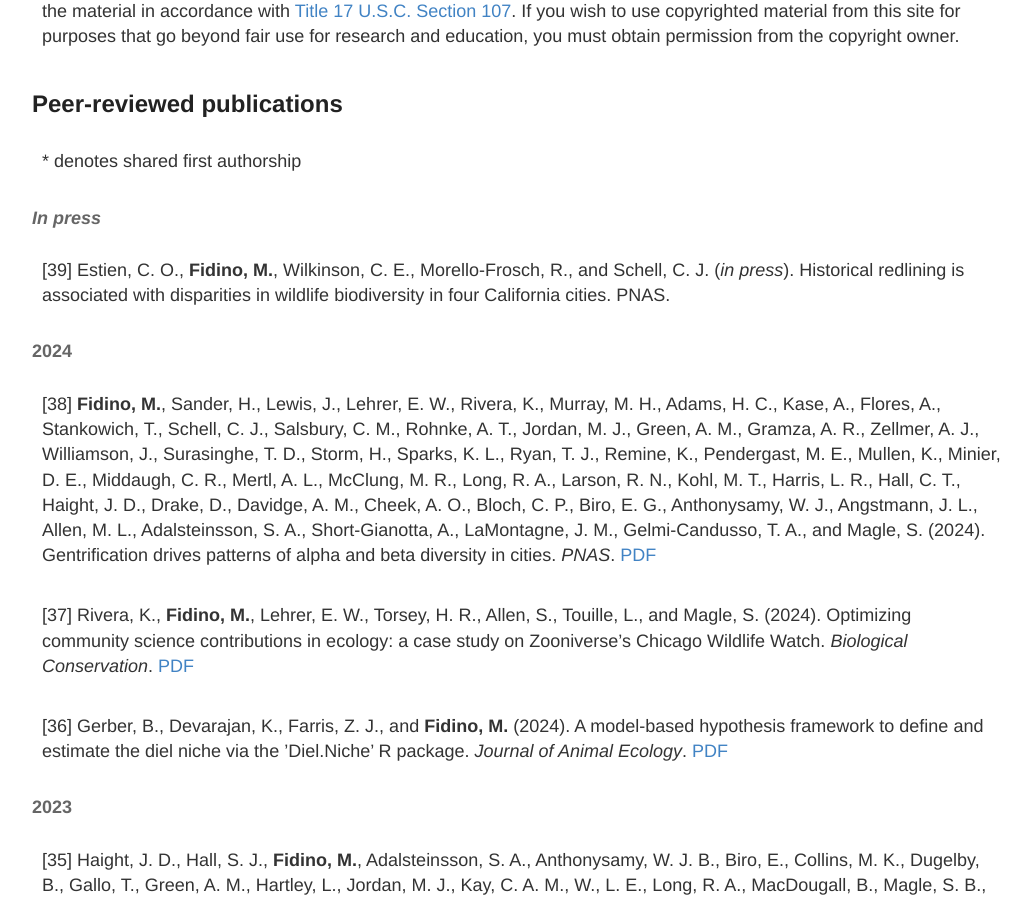
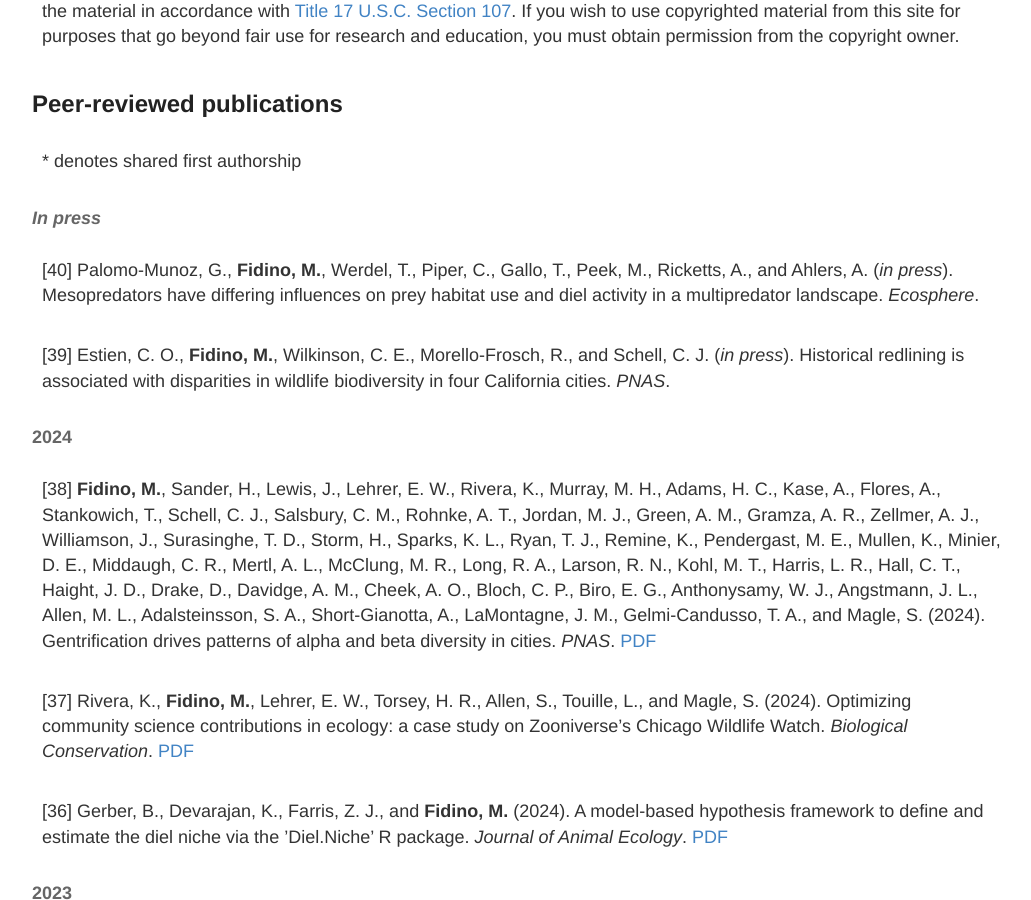
Before and after one commit to mfidino/mfidino.github.io, a Jekyll site: the page built from publications.md, in a window 1280 px wide and 900 px high, scrolled down 338 px. Shown: the whole window, without its empty margins (118-1149 px from the left). Built offline with Jekyll 4.4.1, drawn with Linux system fonts in a browser that asks for light colours.

Commit message:
paper accepted

```diff
--- a/publications.md
+++ b/publications.md
@@ -16,7 +16,9 @@
 
 #### *In press*
 
-[39] Estien, C. O., **Fidino, M.**, Wilkinson, C. E., Morello-Frosch, R., and Schell, C. J. (*in press*). Historical redlining is associated with disparities in wildlife biodiversity in four California cities. PNAS.
+[40] Palomo-Munoz, G., **Fidino, M.**, Werdel, T., Piper, C., Gallo, T., Peek, M., Ricketts, A., and Ahlers, A. (*in press*). Mesopredators have differing influences on prey habitat use and diel activity in a multipredator landscape. *Ecosphere*.
+
+[39] Estien, C. O., **Fidino, M.**, Wilkinson, C. E., Morello-Frosch, R., and Schell, C. J. (*in press*). Historical redlining is associated with disparities in wildlife biodiversity in four California cities. *PNAS*.
 
 
 #### 2024
```
Also changed, not shown: 1 other file.
